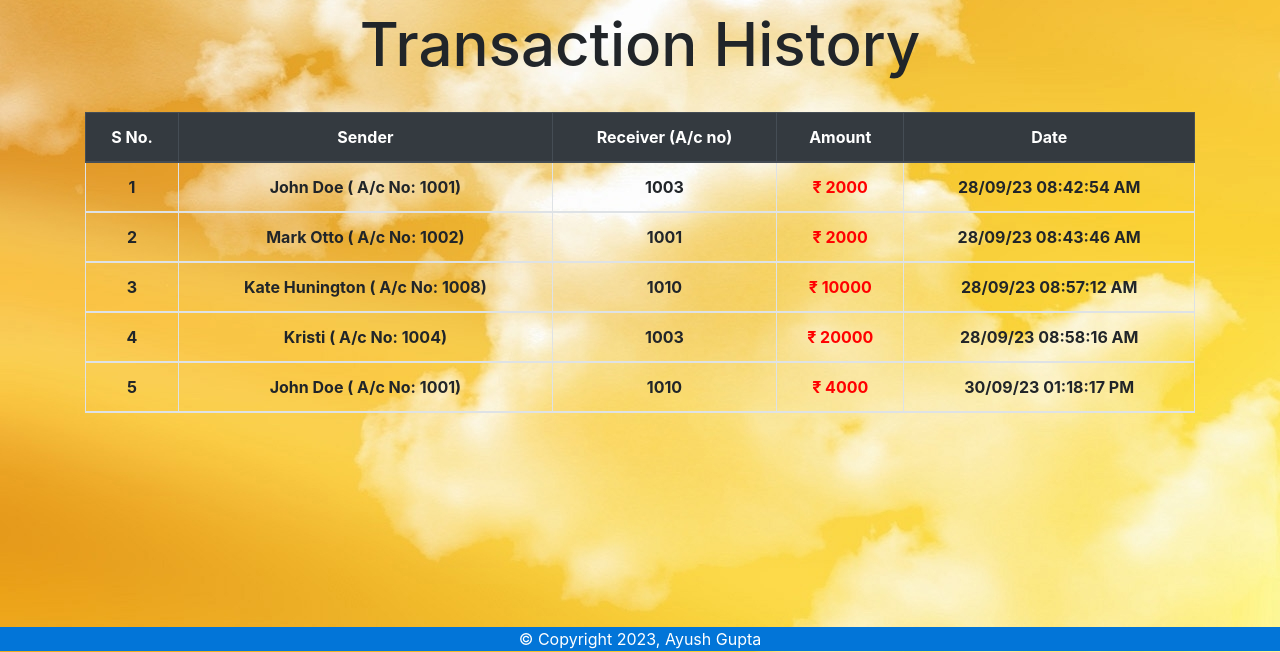
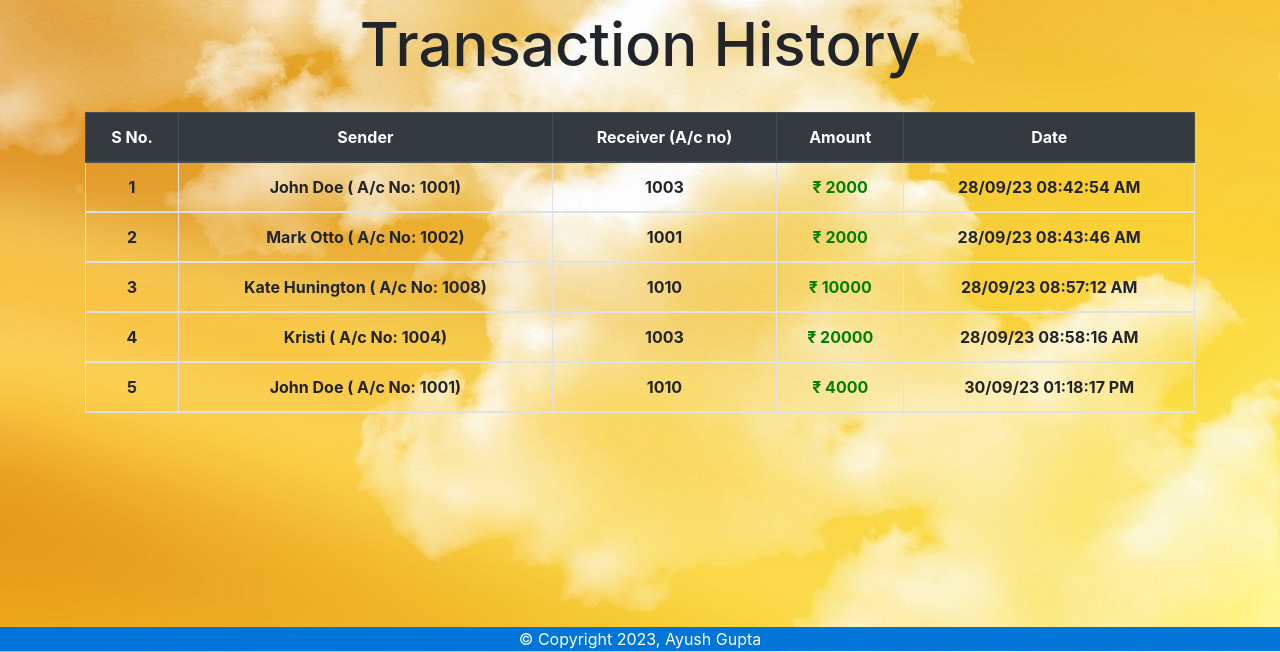
Before and after one commit to Ayush-Gupta5/Php-Spark-Banking-System-Website, a PHP site: page /history.php in a window 1280 px wide. Shown: the part 56-708 px from the top of the page. Run offline with PHP 8.4, Linux system fonts and the light colour scheme; data comes from the database, SQL or seed files in the repository.

Commit message:
Update history.php

```diff
--- a/history.php
+++ b/history.php
@@ -50,7 +50,7 @@ $res=mysqli_query($conn,$str);
 							<td><?php echo $rs['id']; ?></td>
 							<td><?php echo $rs['sender']; ?></td>
 							<td><?php echo $rs['receiver']; ?></td>
-							<td style="color:red">&#8377; <?php echo $rs['amount']; ?></td>
+							<td style="color:green">&#8377; <?php echo $rs['amount']; ?></td>
 							<td><?php echo $rs['date']; ?></td>
 						</tr>
 
```
